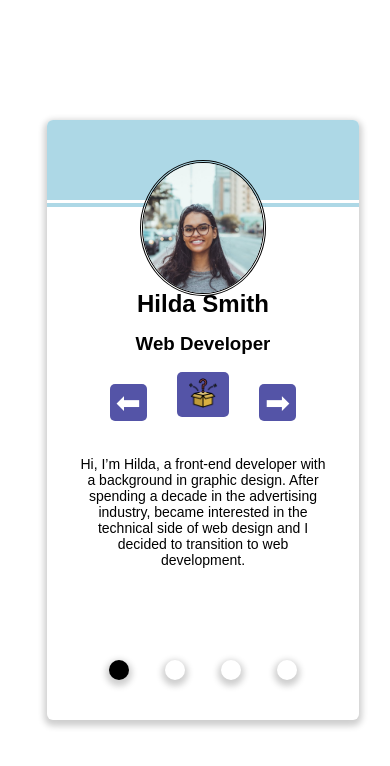
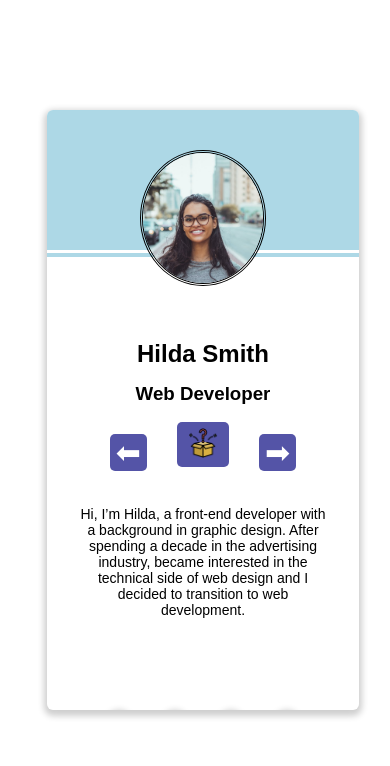
Before and after one commit to cdanderson76/cdaReviews, a React (Vite) app: page / in a window 390 px wide. Shown: the top 766 px of the page. Built offline with nearby package versions, Linux system fonts and the light colour scheme.

Commit message:
mobile design work

```diff
--- a/src/index.css
+++ b/src/index.css
@@ -8,7 +8,6 @@
   justify-content: space-around;
   align-items: center;
   font-family: sans-serif;
-  gap: 30px;
 }
 
 .container {
@@ -18,7 +17,7 @@
   width: 80%;
   height: 600px;
   border-radius: 6px;
-  margin-top: -20px;
+  margin-top: -40px;
   -webkit-box-shadow: 0px 3px 6px 3px #CFCFCF;
   box-shadow: 0px 3px 6px 3px #CFCFCF;
   overflow: hidden;
@@ -39,8 +38,9 @@
   width: 7.5rem;
   height: 8.13rem;
   border: 0.13rem solid black;
-  position: absolute;
+  /* position: absolute; */
   top: 10rem;
+  margin-top: 40px;
   object-fit: cover;
   border-radius: 50%;
   border: 3px double black;
```
